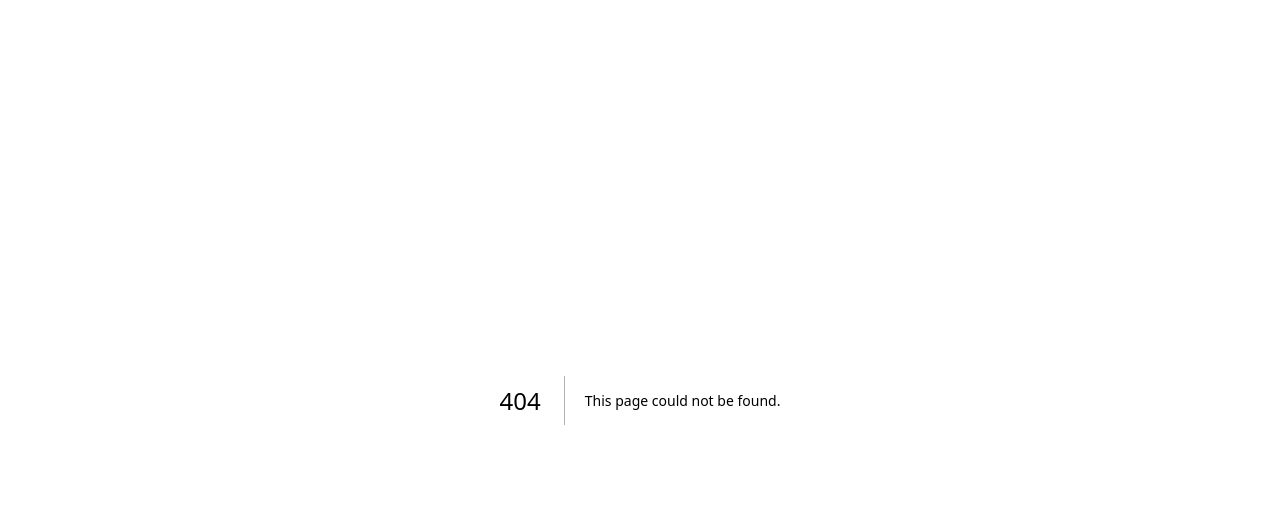
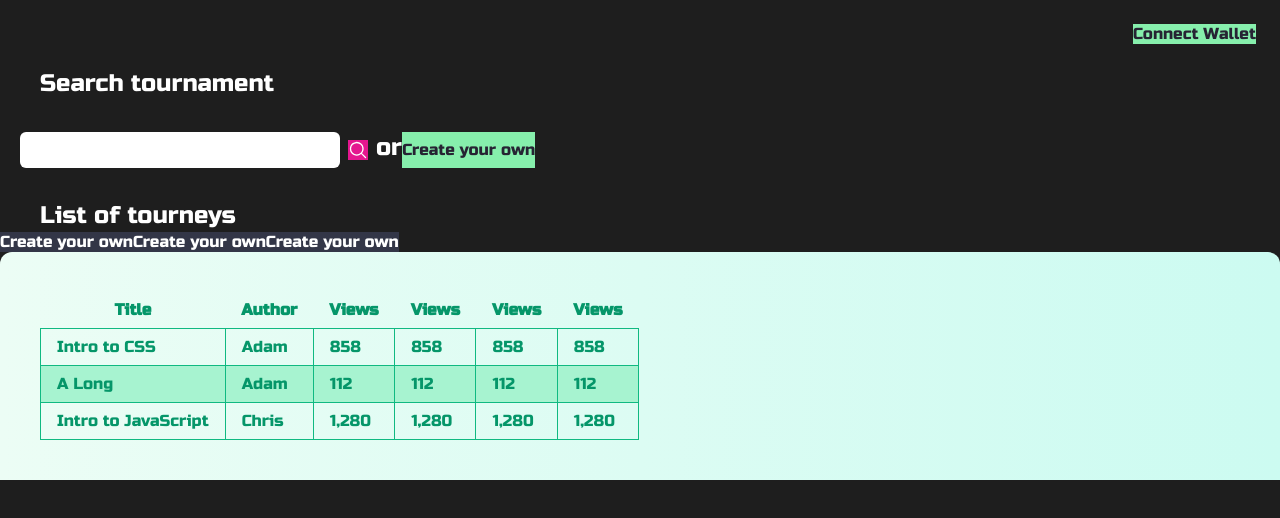
Before and after one commit to cricripagos/prode-front, a Next.js app: page /search in a window 1280 px wide. Before the commit this address had no page. Shown: the top 518 px of the page. Built offline with nearby package versions, Linux system fonts and the light colour scheme.

Commit message:
adding search tournaments component

```diff
--- /dev/null
+++ b/components/Header.js
@@ -0,0 +1,11 @@
+import React from 'react'
+
+function Header() {
+  return (
+    <div className='flex w-full p-6 items-center'>
+        <button className='ml-auto bg-green-300 text-[#262333]' type="submit">Connect Wallet</button>
+    </div>
+  )
+}
+
+export default Header
--- /dev/null
+++ b/components/SearchTournament.js
@@ -0,0 +1,76 @@
+import React from 'react'
+import { MagnifyingGlassIcon } from '@heroicons/react/24/solid'
+
+
+function SearchTournament() {
+  return (
+    <div>
+        <div>
+            <form className='flex flex-col flex-grow'>
+                <h2 className='pl-10'>Search tournament</h2>
+                <div className='flex w-full mt-5 px-5 py-3'>
+                    <input type="text" className='rounded-md flex-grow max-w-xs text-[#262333] focus:outline-none'/>
+                    <MagnifyingGlassIcon className="h-5 m-2 bg-[#E4168F]" />
+                    <h2>or</h2>
+                    <button className='bg-green-300 text-[#262333]' type="submit">Create your own</button>
+                </div>
+            </form>
+        </div>
+        <div>
+            <div>
+                <h2 className='pl-10 mt-5'>List of tourneys</h2>
+            </div>
+            <div>
+                <button className='bg-[#333647] text-white' type="submit">Create your own</button>
+                <button className='bg-[#333647] text-white' type="submit">Create your own</button>
+                <button className='bg-[#333647] text-white' type="submit">Create your own</button>
+            </div>
+        </div>
+
+        <div class="rounded-t-xl items-center overflow-hidden bg-gradient-to-r from-emerald-50 to-teal-100 p-10">
+
+            <table class="table-auto">
+                <thead>
+                <tr>
+                    <th class="px-4 py-2 text-emerald-600">Title</th>
+                    <th class="px-4 py-2 text-emerald-600">Author</th>
+                    <th class="px-4 py-2 text-emerald-600">Views</th>
+                    <th class="px-4 py-2 text-emerald-600">Views</th>
+                    <th class="px-4 py-2 text-emerald-600">Views</th>
+                    <th class="px-4 py-2 text-emerald-600">Views</th>
+                </tr>
+                </thead>
+                <tbody>
+                <tr>
+                    <td class="border border-emerald-500 px-4 py-2 text-emerald-600 font-medium">Intro to CSS</td>
+                    <td class="border border-emerald-500 px-4 py-2 text-emerald-600 font-medium">Adam</td>
+                    <td class="border border-emerald-500 px-4 py-2 text-emerald-600 font-medium">858</td>
+                    <td class="border border-emerald-500 px-4 py-2 text-emerald-600 font-medium">858</td>
+                    <td class="border border-emerald-500 px-4 py-2 text-emerald-600 font-medium">858</td>
+                    <td class="border border-emerald-500 px-4 py-2 text-emerald-600 font-medium">858</td>
+                </tr>
+                <tr class="bg-emerald-200">
+                    <td class="border border-emerald-500 px-4 py-2 text-emerald-600 font-medium">A Long </td>
+                    <td class="border border-emerald-500 px-4 py-2 text-emerald-600 font-medium">Adam</td>
+                    <td class="border border-emerald-500 px-4 py-2 text-emerald-600 font-medium">112</td>
+                    <td class="border border-emerald-500 px-4 py-2 text-emerald-600 font-medium">112</td>
+                    <td class="border border-emerald-500 px-4 py-2 text-emerald-600 font-medium">112</td>
+                    <td class="border border-emerald-500 px-4 py-2 text-emerald-600 font-medium">112</td>
+                </tr>
+                <tr>
+                    <td class="border border-emerald-500 px-4 py-2 text-emerald-600 font-medium">Intro to JavaScript</td>
+                    <td class="border border-emerald-500 px-4 py-2 text-emerald-600 font-medium">Chris</td>
+                    <td class="border border-emerald-500 px-4 py-2 text-emerald-600 font-medium">1,280</td>
+                    <td class="border border-emerald-500 px-4 py-2 text-emerald-600 font-medium">1,280</td>
+                    <td class="border border-emerald-500 px-4 py-2 text-emerald-600 font-medium">1,280</td>
+                    <td class="border border-emerald-500 px-4 py-2 text-emerald-600 font-medium">1,280</td>
+                </tr>
+
+                </tbody>
+            </table>
+            </div>
+    </div>
+  )
+}
+
+export default SearchTournament
--- a/package.json
+++ b/package.json
@@ -9,8 +9,10 @@
     "lint": "next lint"
   },
   "dependencies": {
+    "@heroicons/react": "^2.0.13",
     "@material-ui/core": "^4.12.4",
     "@material-ui/icons": "^4.11.3",
+    "@nextui-org/react": "^1.0.0-beta.10",
     "autoprefixer": "^10.4.13",
     "classnames": "^2.3.2",
     "ethers": "^5.7.2",
--- a/pages/index.js
+++ b/pages/index.js
@@ -1,8 +1,16 @@
 import React from "react";
 import LadingPage from './landing';
+import Link from 'next/link'
 
 export default function index() {
   return (
-    <LadingPage />
+  <div>
+    <ul>
+      <li>
+        <Link href="/search">Home</Link>
+      </li>
+    </ul>
+  </div>
+
   );
 }
--- /dev/null
+++ b/pages/search.js
@@ -0,0 +1,22 @@
+import React from 'react'
+import Head from "next/head"
+import Header from "components/Header"
+import SearchTournament from "components/SearchTournament"
+
+function Search() {
+  return (
+    <div>
+        <Head>
+            <title>Search Tournament</title>
+        </Head>
+
+        <Header />
+
+        <SearchTournament />
+
+    </div>
+
+  )
+}
+
+export default Search
```
Also changed, not shown: 2 other files (tests, documents, lock files or other folders).
